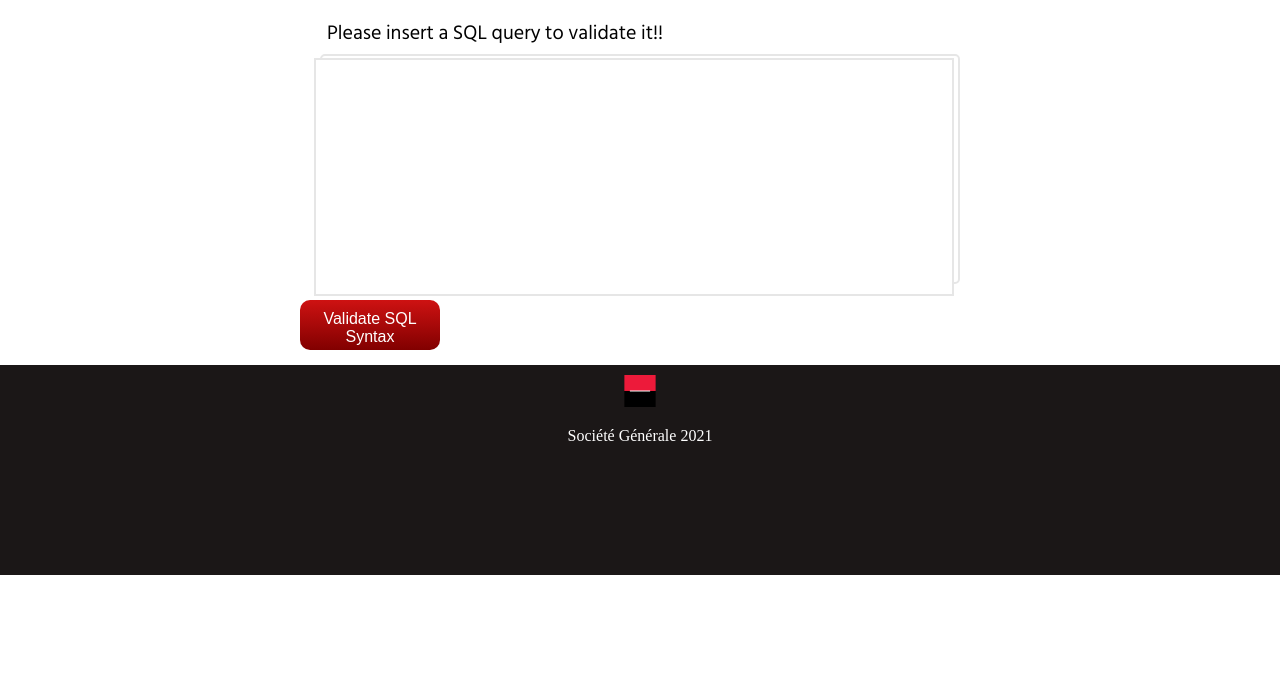
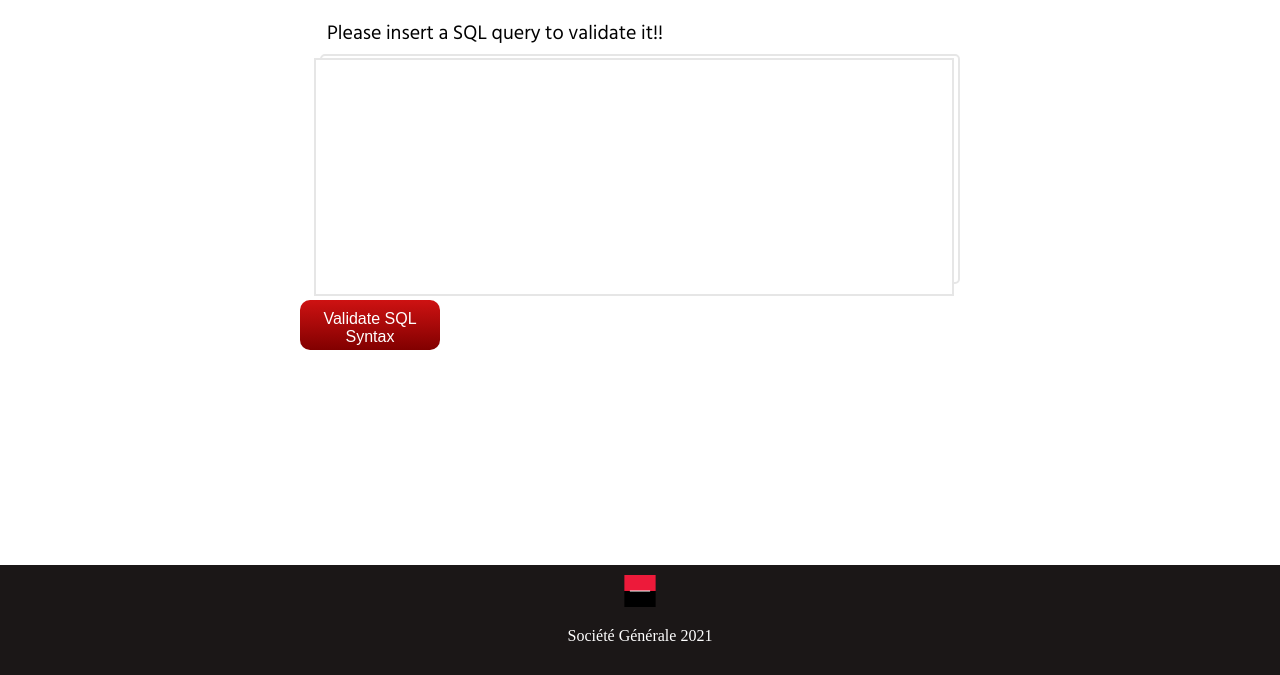
Before and after one commit to jyotir1999/intern_project, a plain HTML site: page index.html in a window 1280 px wide. Shown: the part 152-827 px from the top of the page. Before the commit the page ends 800 px from the top, so only its background shows below. Drawn offline with Linux system fonts and the light colour scheme.

Commit message:
Update styles.css

```diff
--- a/styles.css
+++ b/styles.css
@@ -14,14 +14,14 @@ h1{
 }
 .middle_container{
     text-align: center;
-    height: 400px;
+    height: 600px;
 }
 .bottom_container{
     padding-top: 10px;
     text-align: center;
     background-color: #1b1717;
     margin-top: 20px;
-    height: 200px;
+    height: 100px;
 }
 .outer_box{
     width: 50%;
```
